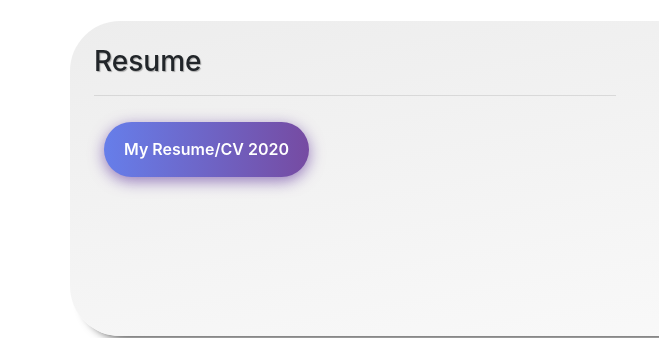
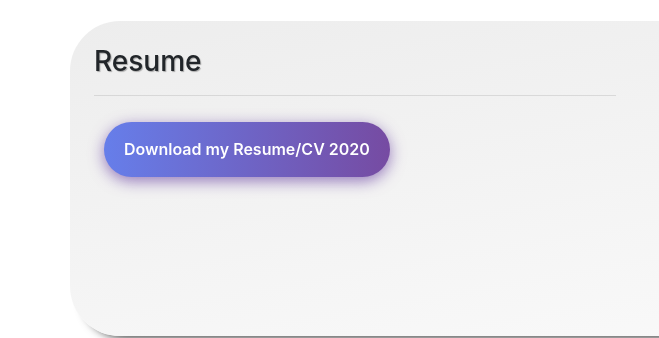
Before and after one commit to CostenarEduard/Portofoliu, a plain HTML site: page index.html in a window 1280 px wide. Shown: the part 3170-3508 px from the top of the page, 0-659 px from the left. Drawn offline with nearby package versions, Linux system fonts and the light colour scheme.

Commit message:
Added text to a button

```diff
--- a/index.html
+++ b/index.html
@@ -320,7 +320,7 @@
                         <div class="col buttons">
                             <div >
 
-                                <a href="./CV-CostenarEduard.pdf" download="CV-Custom-Costenar-Eduard" target="_black"><button class="btn-hover color-3 mb-4">My Resume/CV 2020</button></a>
+                                <a href="./CV-CostenarEduard.pdf" download="CV-Custom-Costenar-Eduard" target="_black"><button class="btn-hover color-3 mb-4">Download my Resume/CV 2020</button></a>
                             </div>
                         </div>
                     </div>
```
